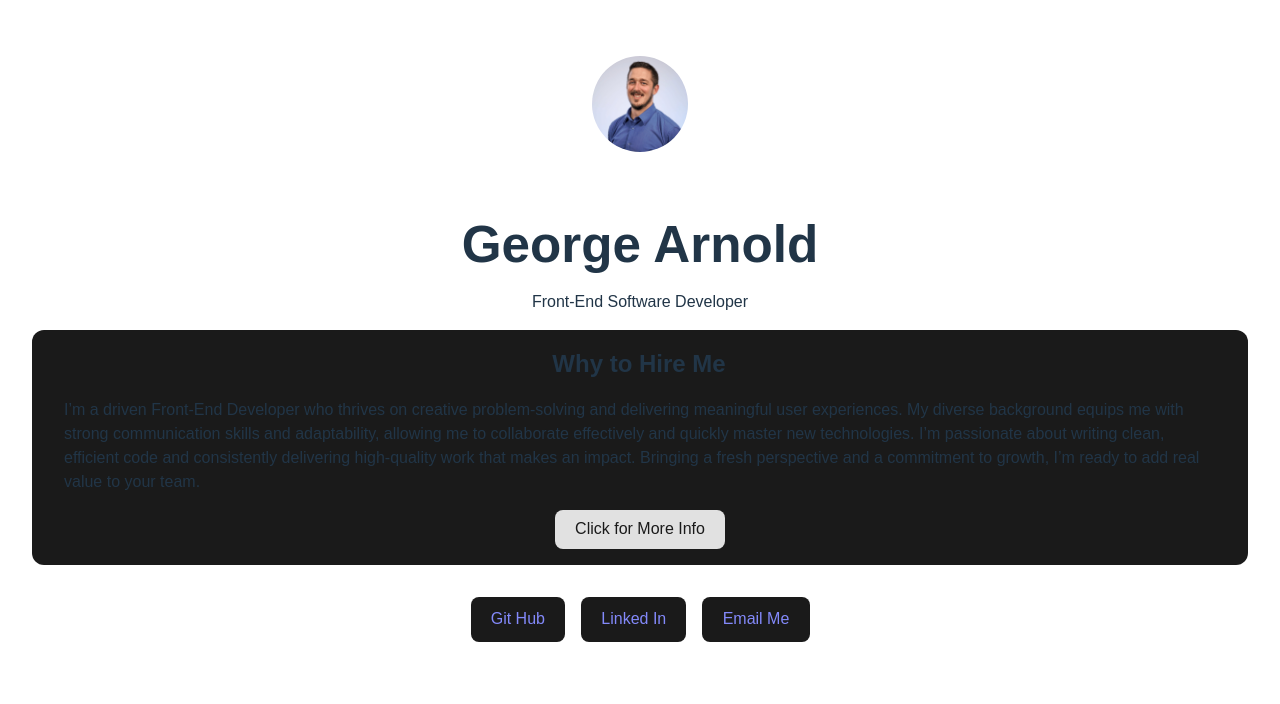
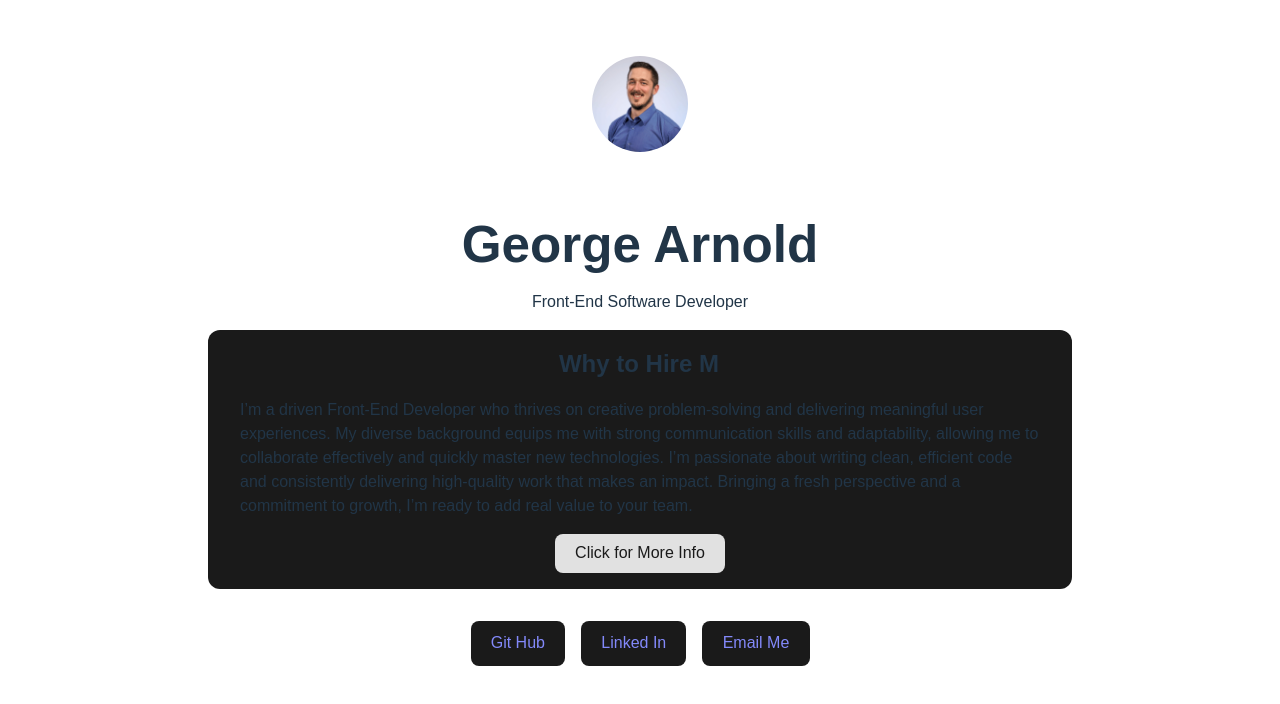
Before and after one commit to george-arnold-2/portfolio-site, a React (Vite) app: page / in a window 1280 px wide. Shown: the top 704 px of the page. Built offline with nearby package versions, Linux system fonts and the light colour scheme; a web font is replaced by a local one.

Commit message:
updates to animation style and buttons

```diff
--- a/src/App.css
+++ b/src/App.css
@@ -42,10 +42,22 @@ h1 {
 }
 
 .card {
-    padding: 2em;
+    padding: 2em 0;
     column-gap: 1em;
     display: flex;
     justify-content: center;
+    /* font-size: .90em; */
+    flex-direction: column;
+    row-gap: 1em;
+
+    @media (min-width: 500px) {
+        flex-direction: row;
+    }
+
+}
+
+.card .button {
+    width: auto;
 }
 
 .read-the-docs {
--- a/src/InfoCard.css
+++ b/src/InfoCard.css
@@ -2,6 +2,8 @@
     background-color: #1a1a1a;
     padding: 1em 2em;
     border-radius: .75em;
+    max-width: 800px;
+
 }
 
 h2 {
@@ -42,9 +44,9 @@ button:hover {
 .typing {
     overflow: hidden;
     white-space: nowrap;
-    border-right: 2px solid #1a1a1a;
-    width: 5%;
-    animation: typing 1s steps(30, end) forwards, blink-caret 0.7s step-end;
+    border-right: 2px solid white;
+    /* width: 5%; */
+    animation: typing 1s steps(30, end) forwards, blink-caret 0.7s step-end infinite;
     margin: 0 auto;
     text-align: center;
 }
@@ -57,9 +59,12 @@ button:hover {
 }
 
 @keyframes typing {
+    from {
+        width: 0;
+    }
+
     to {
-        width: 30ch;
-        /* number of characters */
+        width: var(--ch-length);
     }
 }
 
--- a/src/InfoCard.jsx
+++ b/src/InfoCard.jsx
@@ -1,4 +1,4 @@
-import { useState, useEffect } from 'react';
+import { useRef, useState, useEffect } from 'react';
 import data from './assets/data.json';
 import './InfoCard.css';
 
@@ -7,12 +7,17 @@ export default function Card() {
     const [title, updateTitle] = useState('');
     const [copy, updateCopy] = useState('');
     const [fade, setFade] = useState(false);
+    const [width, setWidth] = useState(0);
+    // const titleRef = useRef(null);
 
     useEffect(() => {
         updateTitle(data[0].title);
         updateCopy(data[0].copy);
         setTimeout(() => {
             setFade(true);
+            // if (titleRef.current) {
+            //     setWidth(titleRef.current.offsetWidth);
+            // }
         }, 50);
     }, []);
     function handleClick() {
@@ -23,11 +28,20 @@ export default function Card() {
         updateCopy(data[nextIndex].copy);
         setTimeout(() => {
             setFade(true);
+            // if (titleRef.current) {
+            //     setWidth(titleRef.current.offsetWidth);
+            // }
         }, 50);
     }
     return (
         <div className="info-card">
-            <h2 className={fade ? 'typing' : 'hidden'}>{data[count].title}</h2>
+            <h2
+                // ref={titleRef}
+                style={{ '--ch-length': `${data[count].titleLength}ch` }}
+                className={fade ? 'typing' : 'hidden'}
+            >
+                {data[count].title}
+            </h2>
             <p className={fade ? 'fade' : ''}>{data[count].copy}</p>
             <button onClick={handleClick}>Click for More Info</button>
         </div>
--- a/src/assets/data.json
+++ b/src/assets/data.json
@@ -1,15 +1,18 @@
 [
     {
         "title": "Why to Hire Me",
+        "titleLength": 12,
         "copy": "I’m a driven Front-End Developer who thrives on creative problem-solving and delivering meaningful user experiences. My diverse background equips me with strong communication skills and adaptability, allowing me to collaborate effectively and quickly master new technologies. I’m passionate about writing clean, efficient code and consistently delivering high-quality work that makes an impact. Bringing a fresh perspective and a commitment to growth, I’m ready to add real value to your team."
     },
     {
         "title": "My Coding Journey",
+        "titleLength": 15,
         "copy": "I started my career as a teacher before discovering my passion for coding. After teaching myself for a year, I enrolled in a web development bootcamp where I gained valuable mentorship and hands-on skills. Leveraging this foundation, I spent five years at Groove Commerce as a Front-End Developer, building engaging, user-focused websites and applications. This journey has shaped my approach to creating polished, high-performing interfaces with a strong focus on accessibility and clean code."
     },
 
     {
         "title": "How I Spend my Free Time",
+        "titleLength": 21,
         "copy": "I’m father to an amazing 4-year-old who keeps me grounded and constantly inspires me. I’m also a dedicated long-distance runner, which fits my goal-oriented nature and helps me maintain both physical and mental resilience. When I’m not running or spending time with my son, I enjoy playing D&D with friends and hosting trivia games. I was often the “trivia guy” at my last job, organizing virtual and in-person trivia events to bring teams together."
     }
 ]
--- a/src/index.css
+++ b/src/index.css
@@ -28,7 +28,7 @@ body {
     margin: 0;
     display: flex;
 
-    min-width: 320px;
+    /* min-width: 320px; */
     min-height: 100vh;
 }
 
```
